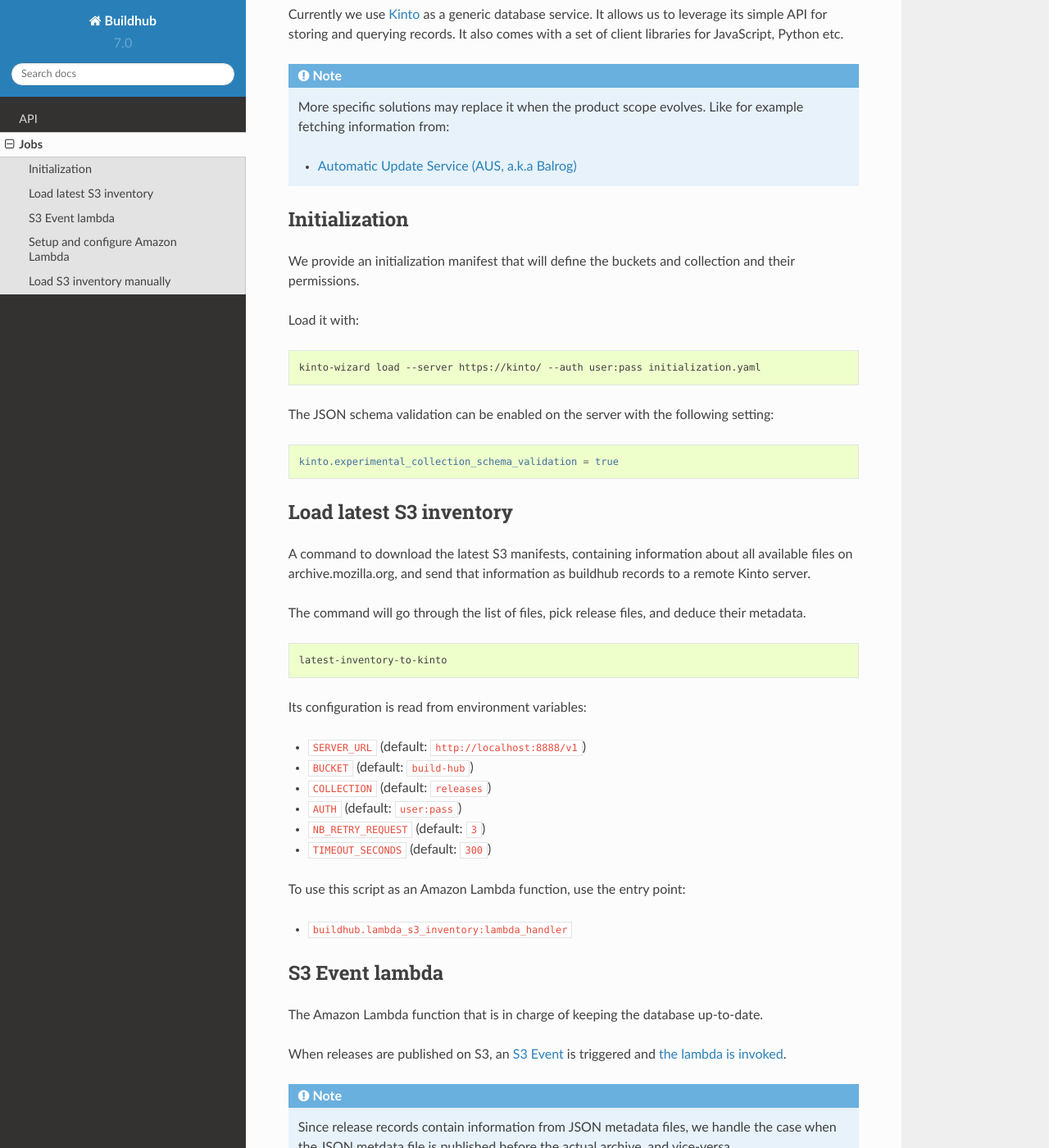
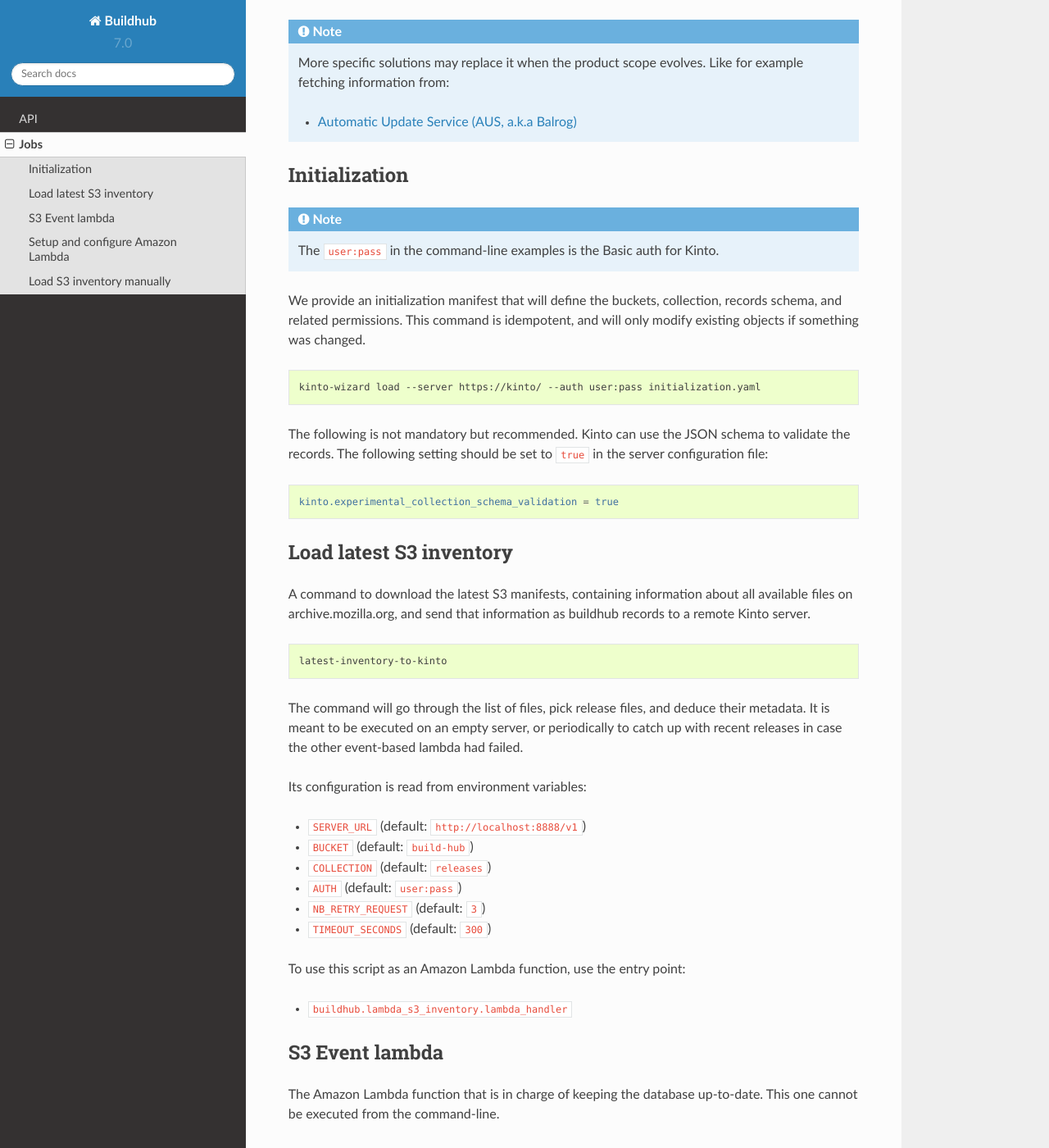
Before and after one commit to mozilla-services/buildhub, a Sphinx documentation site: the page built from docs/jobs.rst, in a window 1280 px wide and 1400 px high, scrolled down 830 px. Shown: the whole window at 82% size. Built offline with Sphinx 7.4.7 and the Read the Docs theme 2.0.0, drawn with Linux system fonts in a browser that asks for light colours; some of the changed text lies outside the part shown.

Commit message:
Minor details and adjustments

```diff
--- a/docs/jobs.rst
+++ b/docs/jobs.rst
@@ -3,11 +3,9 @@
 Jobs
 ####
 
-A script will aggregate build information from Mozilla archives, and another is in charge of keeping it up to date.
+A script will aggregate all build information from Mozilla archives, and another is in charge of keeping it up to date.
 
-.. note::
-
-    The ``user:pass`` in the command-line examples is the Basic auth for Kinto.
+Everything can be executed from a command-line, but we use `Amazon Lambda <https://aws.amazon.com/lambda/>`_ in production.
 
 .. image:: overview.png
 
@@ -23,15 +21,18 @@
 Initialization
 ==============
 
-We provide an initialization manifest that will define the buckets and collection and their permissions.
+.. note::
 
-Load it with:
+    The ``user:pass`` in the command-line examples is the Basic auth for Kinto.
+
+We provide an initialization manifest that will define the buckets, collection, records schema, and related permissions.
+This command is idempotent, and will only modify existing objects if something was changed.
 
 .. code-block:: bash
 
     kinto-wizard load --server https://kinto/ --auth user:pass initialization.yaml
 
-The JSON schema validation can be enabled on the server with the following setting:
+The following is not mandatory but recommended. Kinto can use the JSON schema to validate the records. The following setting should be set to ``true`` in the server configuration file:
 
 .. code-block:: ini
 
@@ -43,11 +44,11 @@
 
 A command to download the latest S3 manifests, containing information about all available files on archive.mozilla.org, and send that information as buildhub records to a remote Kinto server.
 
-The command will go through the list of files, pick release files, and deduce their metadata.
-
 .. code-block:: bash
 
     latest-inventory-to-kinto
+
+The command will go through the list of files, pick release files, and deduce their metadata. It is meant to be executed on an empty server, or periodically to catch up with recent releases in case the other event-based lambda had failed.
 
 Its configuration is read from environment variables:
 
@@ -60,15 +61,19 @@
 
 To use this script as an Amazon Lambda function, use the entry point:
 
-* ``buildhub.lambda_s3_inventory:lambda_handler``
+* ``buildhub.lambda_s3_inventory.lambda_handler``
 
 
 S3 Event lambda
 ===============
 
-The Amazon Lambda function that is in charge of keeping the database up-to-date.
+The Amazon Lambda function that is in charge of keeping the database up-to-date. This one cannot be executed from the command-line.
 
 When releases are published on S3, an `S3 Event <http://docs.aws.amazon.com/AmazonS3/latest/dev/NotificationHowTo.html>`_ is triggered and `the lambda is invoked <http://docs.aws.amazon.com/lambda/latest/dg/with-s3.html>`_.
+
+Use the following entry point:
+
+* ``buildhub.lambda_s3_event.lambda_handler``
 
 .. note::
 
```
